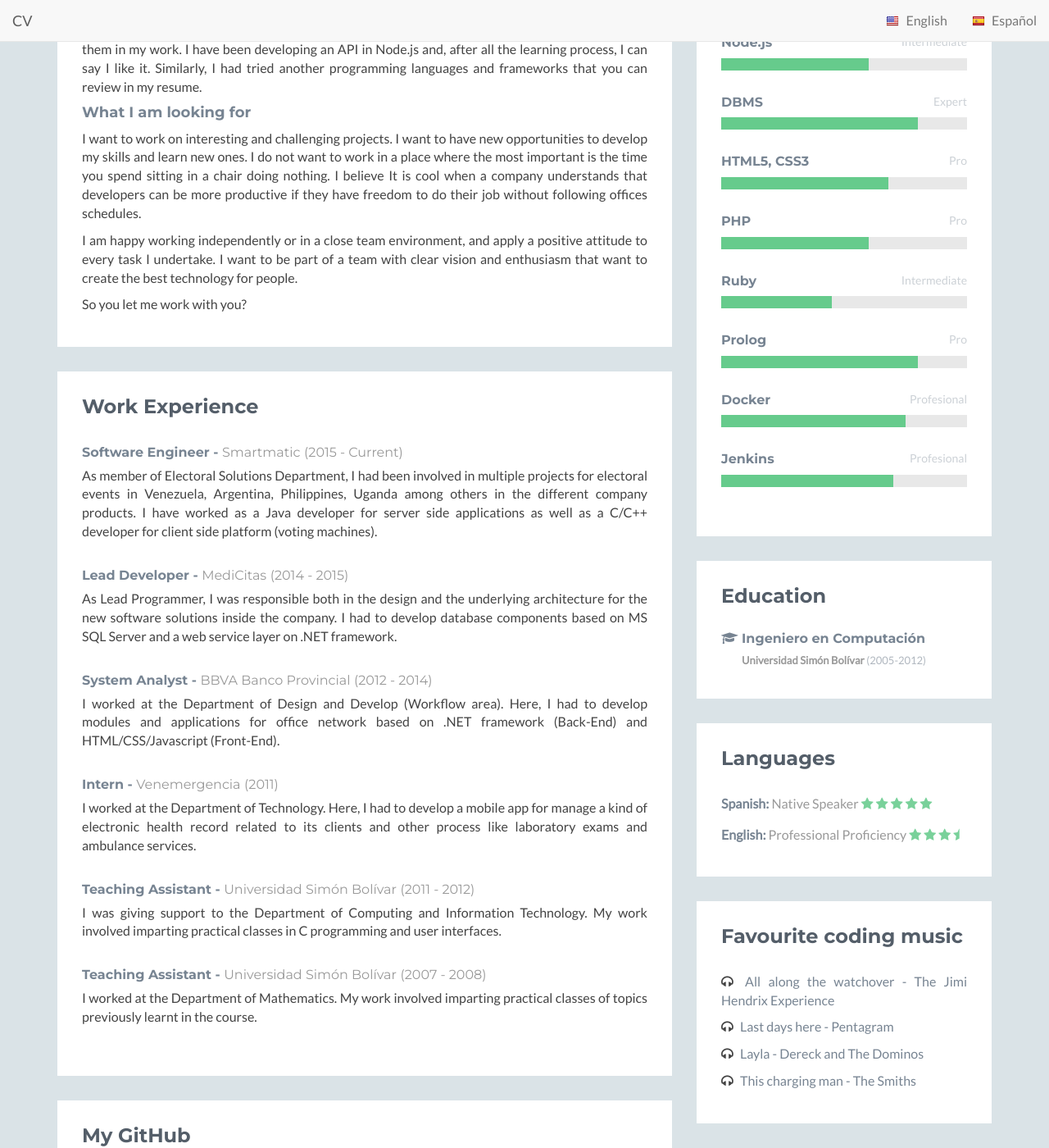
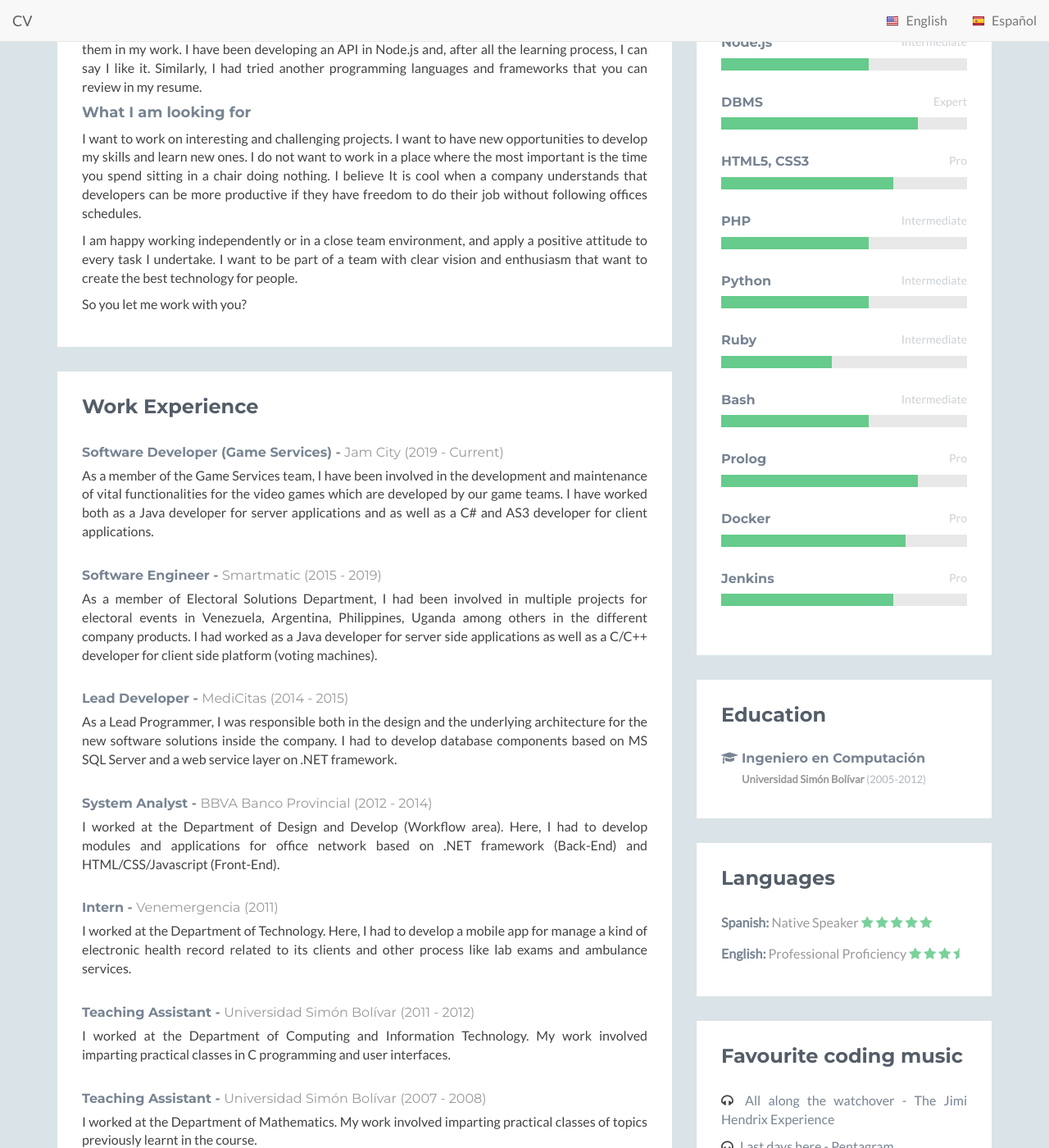
Before and after one commit to Nanielito/nanielito.github.io, a Jekyll site: the page index.html, which Jekyll copies as it is, in a window 1280 px wide and 1400 px high, scrolled down 922 px. Shown: the whole window at 82% size. Built offline with Jekyll 4.4.1, drawn with Linux system fonts in a browser that asks for light colours; some of the changed text lies outside the part shown.

Commit message:
#M Resume site was updated.

```diff
--- a/assets/css/styles.css
+++ b/assets/css/styles.css
@@ -107,12 +107,10 @@ a.dotted-link:hover {
 }
 /*
 iframe {
-
     .header {
         padding: 0;
     }
 }
-
 .iframe-wrapper {
     overflow: auto;
     -webkit-overflow-scrolling:touch;
--- a/index.html
+++ b/index.html
@@ -11,8 +11,8 @@
   <meta name="description" content="Responsive HTML5 Website landing Page for Developers">
   <meta name="author" content="3rd Wave Media">
   <link rel="shortcut icon" href="favicon.ico">
-  <link href='http://fonts.googleapis.com/css?family=Lato:300,400,300italic,400italic' rel='stylesheet' type='text/css'>
-  <link href='http://fonts.googleapis.com/css?family=Montserrat:400,700' rel='stylesheet' type='text/css'>
+  <link href='https://fonts.googleapis.com/css?family=Lato:300,400,300italic,400italic' rel='stylesheet' type='text/css'>
+  <link href='https://fonts.googleapis.com/css?family=Montserrat:400,700' rel='stylesheet' type='text/css'>
   <!-- Global CSS -->
   <link rel="stylesheet" href="assets/plugins/bootstrap/css/bootstrap.min.css">
   <!-- Plugins CSS -->
@@ -133,6 +133,11 @@
               <div class="item">
                 <h3 class="title" data-i18n="[prepend]html.experience_section.jobs.5.position;"> - <span class="place"><a href="#" data-i18n="[prepend]html.experience_section.jobs.5.company;"></a></span> <span class="year" data-i18n="[text]html.experience_section.jobs.5.year;"></span></h3>
                 <p data-i18n="[text]html.experience_section.jobs.5.description;"></p>
+              </div> <!--//item-->
+
+              <div class="item">
+                <h3 class="title" data-i18n="[prepend]html.experience_section.jobs.6.position;"> - <span class="place"><a href="#" data-i18n="[prepend]html.experience_section.jobs.6.company;"></a></span> <span class="year" data-i18n="[text]html.experience_section.jobs.6.year;"></span></h3>
+                <p data-i18n="[text]html.experience_section.jobs.6.description;"></p>
               </div> <!--//item-->
 
             </div> <!--//content-->
@@ -267,6 +272,22 @@
                   </div>
                 </div> <!--//item-->
 
+                <div class="item">
+                  <h3 class="level-title" data-i18n="[prepend]html.skills_section.skills.12.skill;"><span class="level-label" data-toggle="tooltip" data-placement="left" data-animation="true" title="" data-i18n="[title]html.skills_section.skills.12.description;[text]html.skills_section.skills.12.level;"></span></h3>
+                  <div class="level-bar">
+                    <div class="level-bar-inner" data-level="" data-i18n="[data-level]html.skills_section.skills.12.percent;">
+                    </div>
+                  </div>
+                </div> <!--//item-->
+
+                <div class="item">
+                  <h3 class="level-title" data-i18n="[prepend]html.skills_section.skills.13.skill;"><span class="level-label" data-toggle="tooltip" data-placement="left" data-animation="true" title="" data-i18n="[title]html.skills_section.skills.13.description;[text]html.skills_section.skills.13.level;"></span></h3>
+                  <div class="level-bar">
+                    <div class="level-bar-inner" data-level="" data-i18n="[data-level]html.skills_section.skills.13.percent;">
+                    </div>
+                  </div>
+                </div> <!--//item-->
+
                 <!--p><a class="more-link" href="#"><i class="fa fa-external-link"></i> More on Coderwall</a></p-->
               </div>
             </div>
--- a/resources/locales/dev/translation.json
+++ b/resources/locales/dev/translation.json
@@ -26,16 +26,22 @@
 			"title": "Work Experience",
 			"jobs": [
 				{
+					"position": "Software Developer (Game Services)",
+					"company": "Jam City",
+					"year": "(2019 - Current)",
+					"description": "As a member of the Game Services team, I have been involved in the development and maintenance of vital functionalities for the video games which are developed by our game teams. I have worked both as a Java developer for server applications and as well as a C# and AS3 developer for client applications."
+				},
+				{
 					"position": "Software Engineer",
 					"company": "Smartmatic",
-					"year": "(2015 - Current)",
-					"description": "As member of Electoral Solutions Department, I had been involved in multiple projects for electoral events in Venezuela, Argentina, Philippines, Uganda among others in the different company products. I have worked as a Java developer for server side applications as well as a C/C++ developer for client side platform (voting machines)."
+					"year": "(2015 - 2019)",
+					"description": "As a member of Electoral Solutions Department, I had been involved in multiple projects for electoral events in Venezuela, Argentina, Philippines, Uganda among others in the different company products. I had worked as a Java developer for server side applications as well as a C/C++ developer for client side platform (voting machines)."
 				},
 				{
 					"position": "Lead Developer",
 					"company": "MediCitas",
 					"year": "(2014 - 2015)",
-					"description": "As Lead Programmer, I was responsible both in the design and the underlying architecture for the new software solutions inside the company. I had to develop database components based on MS SQL Server and a web service layer on .NET framework."
+					"description": "As a Lead Programmer, I was responsible both in the design and the underlying architecture for the new software solutions inside the company. I had to develop database components based on MS SQL Server and a web service layer on .NET framework."
 				},
 				{
 					"position": "System Analyst",
@@ -47,13 +53,13 @@
 					"position": "Intern",
 					"company": "Venemergencia",
 					"year": "(2011)",
-					"description": "I worked at the Department of Technology. Here, I had to develop a mobile app for manage a kind of electronic health record related to its clients and other process like laboratory exams and ambulance services."
+					"description": "I worked at the Department of Technology. Here, I had to develop a mobile app for manage a kind of electronic health record related to its clients and other process like lab exams and ambulance services."
 				},
 				{
 					"position": "Teaching Assistant",
 					"company": "Universidad Simón Bolívar",
 					"year": "(2011 - 2012)",
-					"description": "I was giving support to the Department of Computing and Information Technology. My work involved imparting practical classes in C programming and user interfaces."
+					"description": "I worked at the Department of Computing and Information Technology. My work involved imparting practical classes in C programming and user interfaces."
 				},
 				{
 					"position": "Teaching Assistant",
@@ -78,7 +84,7 @@
 			},
 			"website": {
 				"label": "Website:",
-				"value": "http://www.nanielito.com.ve"
+				"value": "http://www.nanielito.github.io"
 			}
 		},
 		"skills_section": {
@@ -86,13 +92,13 @@
 			"skills": [
 				{
 					"skill": ".NET Framework",
-					"description": "I had developed apps for 3 years using C#, Entity Framework and MVC 3/4",
+					"description": "I developed apps for 3 years using C#, Entity Framework and MVC 3/4. Currently, I'm using .NET Core to develop client side apps which are used by video games.",
 					"level": "Expert",
 					"percent": "85%"
 				},
 				{
 					"skill": "C/C++",
-					"description": "I had developed many programs to do some specific task in Unix environments also I had used it in videogame development using Open GL",
+					"description": "I had developed many programs to do some specific task in Unix environments, I also had used it in videogame development using Open GL",
 					"level": "Pro",
 					"percent": "70%"
 				},
@@ -100,7 +106,7 @@
 					"skill": "Java",
 					"description": "JDBC, JSP Servlets, Struts, Java ME (SDK Android/BlackBerry), Spring/SpringBoot",
 					"level": "Pro",
-					"percent": "75%"
+					"percent": "80%"
 				},
 				{
 					"skill": "Javascript &amp; jQuery",
@@ -116,20 +122,26 @@
 				},
 				{
 					"skill": "DBMS",
-					"description": "MS SQLServer, Oracle SQL, PostgreSQL, MySQL, MongoDB",
+					"description": "MS SQLServer, Oracle SQL, PostgreSQL, MySQL, MongoDB, Couchbase, Redis",
 					"level": "Expert",
 					"percent": "80%"
 				},
 				{
 					"skill": "HTML5, CSS3",
-					"description": "I used it for web design",
+					"description": "Web design",
 					"level": "Pro",
-					"percent": "68%"
+					"percent": "70%"
 				},
 				{
 					"skill": "PHP",
 					"description": "",
-					"level": "Pro",
+					"level": "Intermediate",
+					"percent": "60%"
+				},
+				{
+					"skill": "Python",
+					"description": "",
+					"level": "Intermediate",
 					"percent": "60%"
 				},
 				{
@@ -137,6 +149,12 @@
 					"description": "",
 					"level": "Intermediate",
 					"percent": "45%"
+				},
+				{
+					"skill": "Bash",
+					"description": "",
+					"level": "Intermediate",
+					"percent": "60%"
 				},
 				{
 					"skill": "Prolog",
@@ -147,13 +165,13 @@
 				{
 					"skill": "Docker",
 					"description": "",
-					"level": "Profesional",
+					"level": "Pro",
 					"percent": "75%"
 				},
 				{
 					"skill": "Jenkins",
 					"description": "",
-					"level": "Profesional",
+					"level": "Pro",
 					"percent": "70%"
 				}
 			]
--- a/resources/locales/en/translation.json
+++ b/resources/locales/en/translation.json
@@ -26,16 +26,22 @@
 			"title": "Work Experience",
 			"jobs": [
 				{
+					"position": "Software Developer (Game Services)",
+					"company": "Jam City",
+					"year": "(2019 - Current)",
+					"description": "As a member of the Game Services team, I have been involved in the development and maintenance of vital functionalities for the video games which are developed by our game teams. I have worked both as a Java developer for server applications and as well as a C# and AS3 developer for client applications."
+				},
+				{
 					"position": "Software Engineer",
 					"company": "Smartmatic",
-					"year": "(2015 - Current)",
-					"description": "As member of Electoral Solutions Department, I had been involved in multiple projects for electoral events in Venezuela, Argentina, Philippines, Uganda among others in the different company products. I have worked as a Java developer for server side applications as well as a C/C++ developer for client side platform (voting machines)."
+					"year": "(2015 - 2019)",
+					"description": "As a member of Electoral Solutions Department, I had been involved in multiple projects for electoral events in Venezuela, Argentina, Philippines, Uganda among others in the different company products. I had worked as a Java developer for server side applications as well as a C/C++ developer for client side platform (voting machines)."
 				},
 				{
 					"position": "Lead Developer",
 					"company": "MediCitas",
 					"year": "(2014 - 2015)",
-					"description": "As Lead Programmer, I was responsible both in the design and the underlying architecture for the new software solutions inside the company. I had to develop database components based on MS SQL Server and a web service layer on .NET framework."
+					"description": "As a Lead Programmer, I was responsible both in the design and the underlying architecture for the new software solutions inside the company. I had to develop database components based on MS SQL Server and a web service layer on .NET framework."
 				},
 				{
 					"position": "System Analyst",
@@ -47,13 +53,13 @@
 					"position": "Intern",
 					"company": "Venemergencia",
 					"year": "(2011)",
-					"description": "I worked at the Department of Technology. Here, I had to develop a mobile app for manage a kind of electronic health record related to its clients and other process like laboratory exams and ambulance services."
+					"description": "I worked at the Department of Technology. Here, I had to develop a mobile app for manage a kind of electronic health record related to its clients and other process like lab exams and ambulance services."
 				},
 				{
 					"position": "Teaching Assistant",
 					"company": "Universidad Simón Bolívar",
 					"year": "(2011 - 2012)",
-					"description": "I was giving support to the Department of Computing and Information Technology. My work involved imparting practical classes in C programming and user interfaces."
+					"description": "I worked at the Department of Computing and Information Technology. My work involved imparting practical classes in C programming and user interfaces."
 				},
 				{
 					"position": "Teaching Assistant",
@@ -78,7 +84,7 @@
 			},
 			"website": {
 				"label": "Website:",
-				"value": "http://www.nanielito.com.ve"
+				"value": "http://www.nanielito.github.io"
 			}
 		},
 		"skills_section": {
@@ -86,13 +92,13 @@
 			"skills": [
 				{
 					"skill": ".NET Framework",
-					"description": "I developed apps for 3 years using C#, Entity Framework and MVC 3/4",
+					"description": "I developed apps for 3 years using C#, Entity Framework and MVC 3/4. Currently, I'm using .NET Core to develop client side apps which are used by video games.",
 					"level": "Expert",
 					"percent": "85%"
 				},
 				{
 					"skill": "C/C++",
-					"description": "I had developed many programs to do some specific task in Unix environments also I had used it in videogame development using Open GL",
+					"description": "I had developed many programs to do some specific task in Unix environments, I also had used it in videogame development using Open GL",
 					"level": "Pro",
 					"percent": "70%"
 				},
@@ -100,7 +106,7 @@
 					"skill": "Java",
 					"description": "JDBC, JSP Servlets, Struts, Java ME (SDK Android/BlackBerry), Spring/SpringBoot",
 					"level": "Pro",
-					"percent": "75%"
+					"percent": "80%"
 				},
 				{
 					"skill": "Javascript &amp; jQuery",
@@ -116,20 +122,26 @@
 				},
 				{
 					"skill": "DBMS",
-					"description": "MS SQLServer, Oracle SQL, PostgreSQL, MySQL, MongoDB",
+					"description": "MS SQLServer, Oracle SQL, PostgreSQL, MySQL, MongoDB, Couchbase, Redis",
 					"level": "Expert",
 					"percent": "80%"
 				},
 				{
 					"skill": "HTML5, CSS3",
-					"description": "I used it for web design",
+					"description": "Web design",
 					"level": "Pro",
-					"percent": "68%"
+					"percent": "70%"
 				},
 				{
 					"skill": "PHP",
 					"description": "",
-					"level": "Pro",
+					"level": "Intermediate",
+					"percent": "60%"
+				},
+				{
+					"skill": "Python",
+					"description": "",
+					"level": "Intermediate",
 					"percent": "60%"
 				},
 				{
@@ -137,6 +149,12 @@
 					"description": "",
 					"level": "Intermediate",
 					"percent": "45%"
+				},
+				{
+					"skill": "Bash",
+					"description": "",
+					"level": "Intermediate",
+					"percent": "60%"
 				},
 				{
 					"skill": "Prolog",
@@ -147,13 +165,13 @@
 				{
 					"skill": "Docker",
 					"description": "",
-					"level": "Profesional",
+					"level": "Pro",
 					"percent": "75%"
 				},
 				{
 					"skill": "Jenkins",
 					"description": "",
-					"level": "Profesional",
+					"level": "Pro",
 					"percent": "70%"
 				}
 			]
```
Also changed, not shown: resources/locales/es/translation.json (+26 -8 lines), assets/images/profile-old.JPG (deleted), assets/images/profile-old.png (deleted), assets/images/profile.JPG, assets/images/profile.png, 6 other files.
